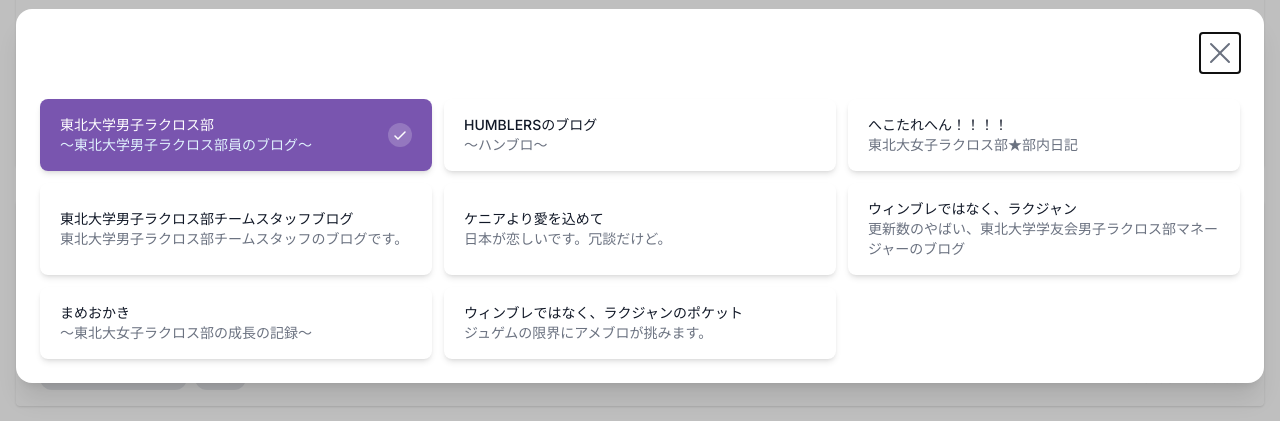
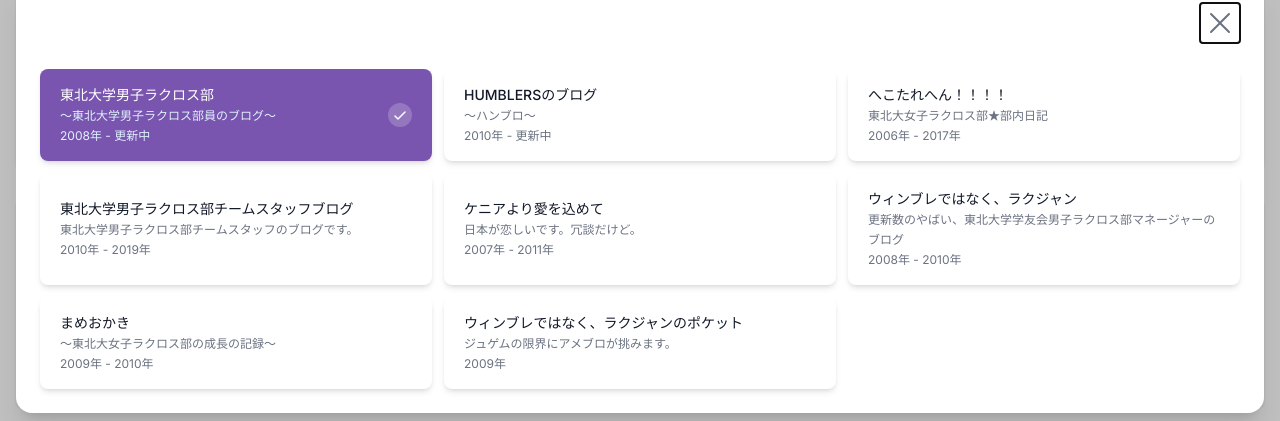
Before and after one commit to obrkn/tohokulax-search, a Next.js app: page / in a window 1280 px wide. Shown: the part 204-625 px from the top of the page. Built offline with nearby package versions, Linux system fonts and the light colour scheme; no server answers.

Commit message:
display period

```diff
--- a/app/main.tsx
+++ b/app/main.tsx
@@ -165,7 +165,7 @@
           {results.length} / {rawData.length}
         </span>
       </div>
-      <div className="text-right mt-2">
+      <div className="text-right mt-2 -ml-12">
         <span className="inline md:hidden">
           <span
             onClick={() => setIsOpen(true)}
@@ -354,13 +354,15 @@
                                     </RadioGroup.Label>
                                     <RadioGroup.Description
                                       as="span"
-                                      className={`inline ${
+                                      className={`inline text-xs ${
                                         checked
                                           ? "text-sky-100"
                                           : "text-gray-500"
                                       }`}
                                     >
                                       {theme.description}
+                                      <br />
+                                      {theme.period}
                                     </RadioGroup.Description>
                                   </div>
                                 </div>
```
